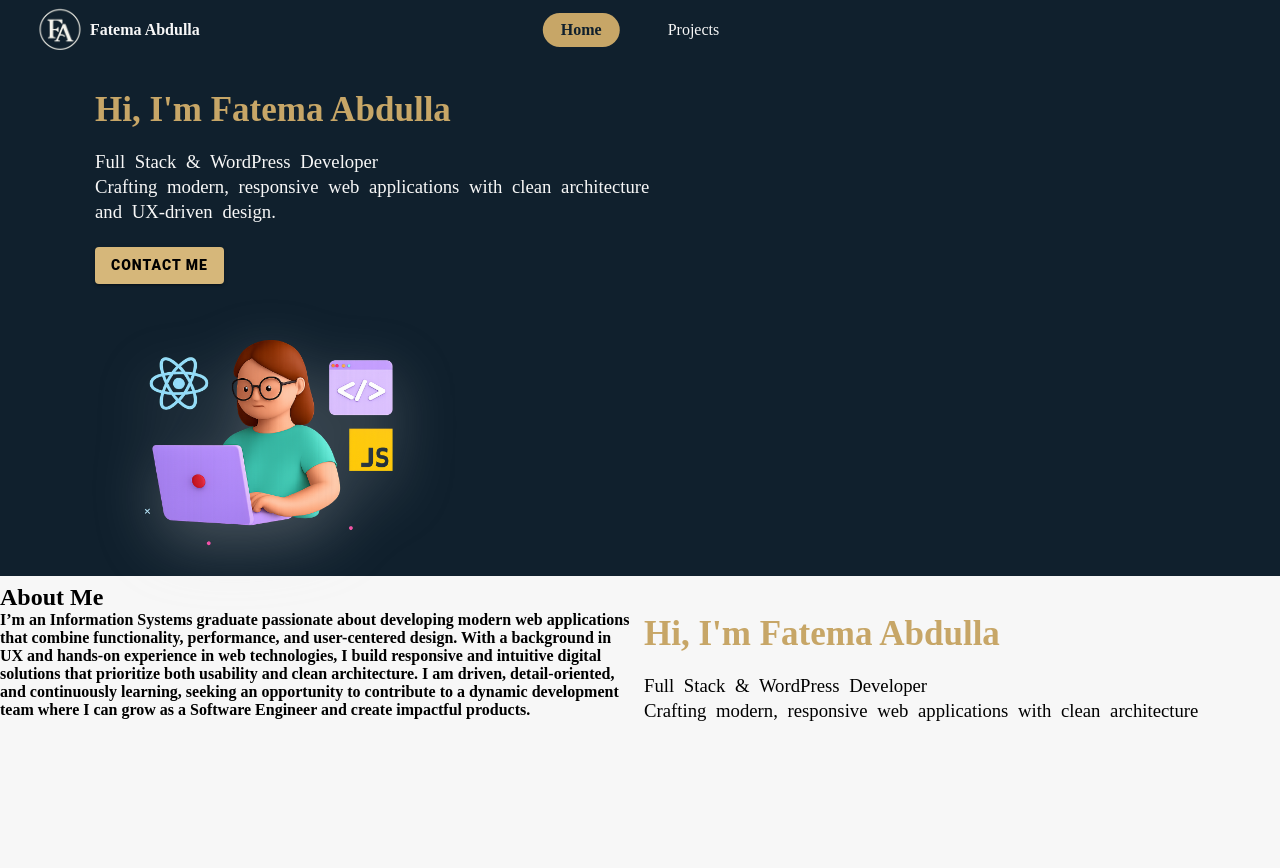
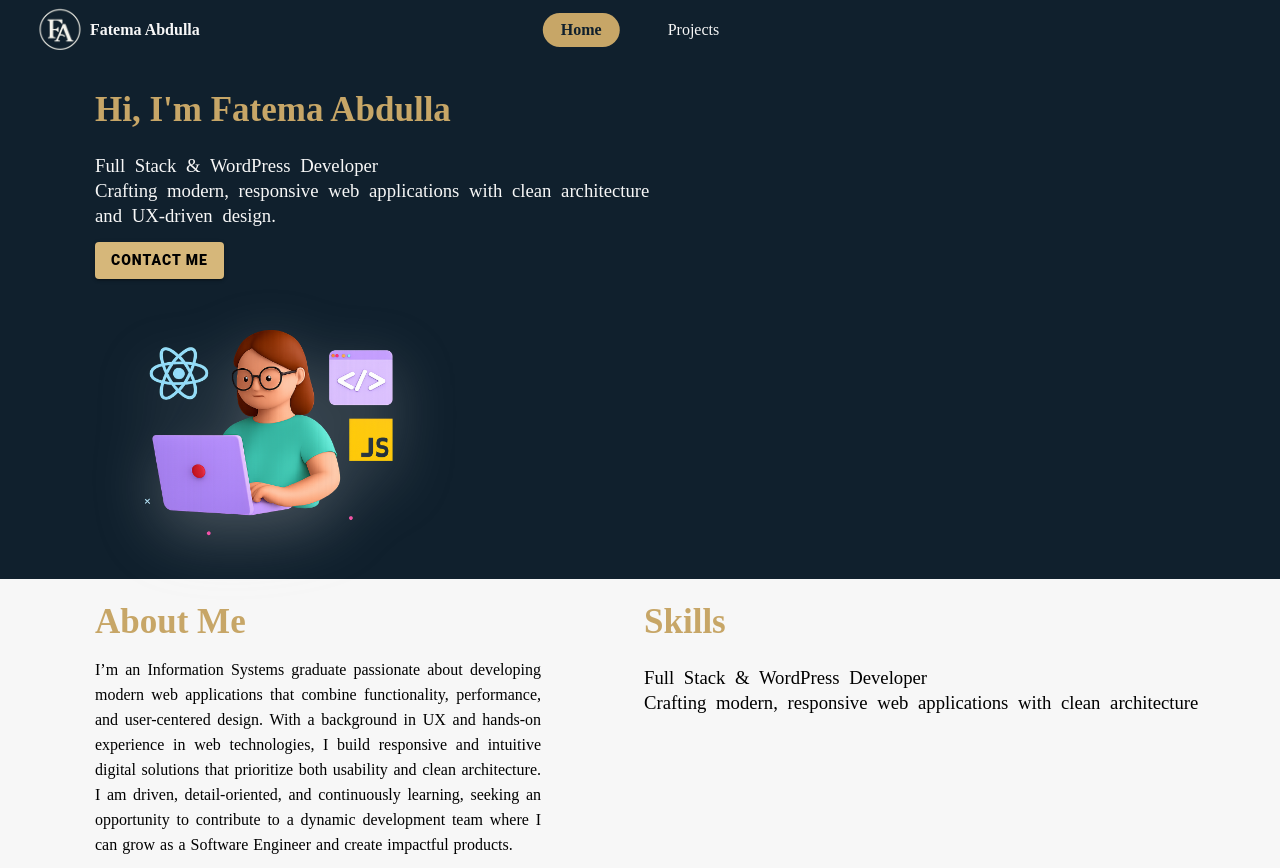
Before and after one commit to Fatema-Abdulla/portfolio, a React (Vite) app: page / in a window 1280 px wide. Before the commit the page ends 800 px from the top, so only its background shows below. Built offline with nearby package versions, Linux system fonts and the light colour scheme.

Commit message:
finished the About Me section

```diff
--- a/src/App.css
+++ b/src/App.css
@@ -48,11 +48,11 @@ body{
   font-weight: 500;
   padding: 8px 18px;
   border-radius: 50px;
-  transition: all 0.3s ease;
+  transition: all 0.6s ease;
 }
 
 .nav-link:hover{
-  color:#c7a667;
+  color:#c4a46a;
 }
 
 .nav-link.active {
@@ -74,11 +74,13 @@ body{
 }
 
 .header-image{
+  margin-top: -5px;
   padding: 0 60px;
+  margin-bottom: 13px;
 }
 
 .header-image img{
-  width: 420px;
+  height: 280px;
   filter: drop-shadow(0 20px 30px rgba(202, 202, 202, 0.3));
 }
 
@@ -87,19 +89,36 @@ body{
   font-size: 35px;
   font-weight: 800;
   margin-top: 30px;
-
 }
 
 .header-sentence{
   line-height: 25px;
   font-weight: 500;
   word-spacing: 5px;
-  margin-bottom: 19px;
-  margin-top: 19px;
+  margin-top: 23px;
 }
 
 .about-skill{
   background-color: #f7f7f7;
+}
+
+.about-me{
+  padding: 0 95px;
+}
+
+.about-skill-title{
+  color: #c7a667;
+  font-size: 35px;
+  font-weight: 800;
+  margin: 15px 0;
+}
+
+.about-paragraph{
+  line-height: 25px;
+  font-weight: 500;
+  word-spacing: 1px;
+  margin: 11px 0;
+  text-align: justify;
 }
 
 /* Responsive */
--- a/src/components/AboutMe.jsx
+++ b/src/components/AboutMe.jsx
@@ -16,9 +16,9 @@ const ColorButton = styled(Button)(() => ({
 
 const AboutMe = () => {
   return (
-    <div className="About-me">
-      <h2>About Me</h2>
-      <h4>I’m an Information Systems graduate passionate about developing modern web applications that combine functionality, performance, and user-centered design. With a background in UX and hands-on experience in web technologies, I build responsive and intuitive digital solutions that prioritize both usability and clean architecture.
+    <div className="about-me">
+      <h2 className="about-skill-title">About Me</h2>
+      <h4 className="about-paragraph">I’m an Information Systems graduate passionate about developing modern web applications that combine functionality, performance, and user-centered design. With a background in UX and hands-on experience in web technologies, I build responsive and intuitive digital solutions that prioritize both usability and clean architecture.
 
       I am driven, detail-oriented, and continuously learning, seeking an opportunity to contribute to a dynamic development team where I can grow as a Software Engineer and create impactful products.</h4>
     </div>
--- a/src/components/Header.jsx
+++ b/src/components/Header.jsx
@@ -11,7 +11,13 @@ const ColorButton = styled(Button)(() => ({
   color: "#000",
   fontWeight: 800,
   letterSpacing: "1px",
-  marginTop: "4px"
+  marginTop: "14px",
+
+  "&:hover": {
+    backgroundColor: "#c4a46a",
+    color: "#000"
+  }
+
 }))
 
 const Header = () => {
--- a/src/components/Skills.jsx
+++ b/src/components/Skills.jsx
@@ -17,7 +17,7 @@ const ColorButton = styled(Button)(() => ({
 const Skills = () => {
   return (
     <div>
-      <h2 className="my-name">Hi, I'm Fatema Abdulla</h2>
+      <h2 className="about-skill-title">Skills</h2>
       <h3 className="header-sentence">
         Full Stack & WordPress Developer
         <br />
```
